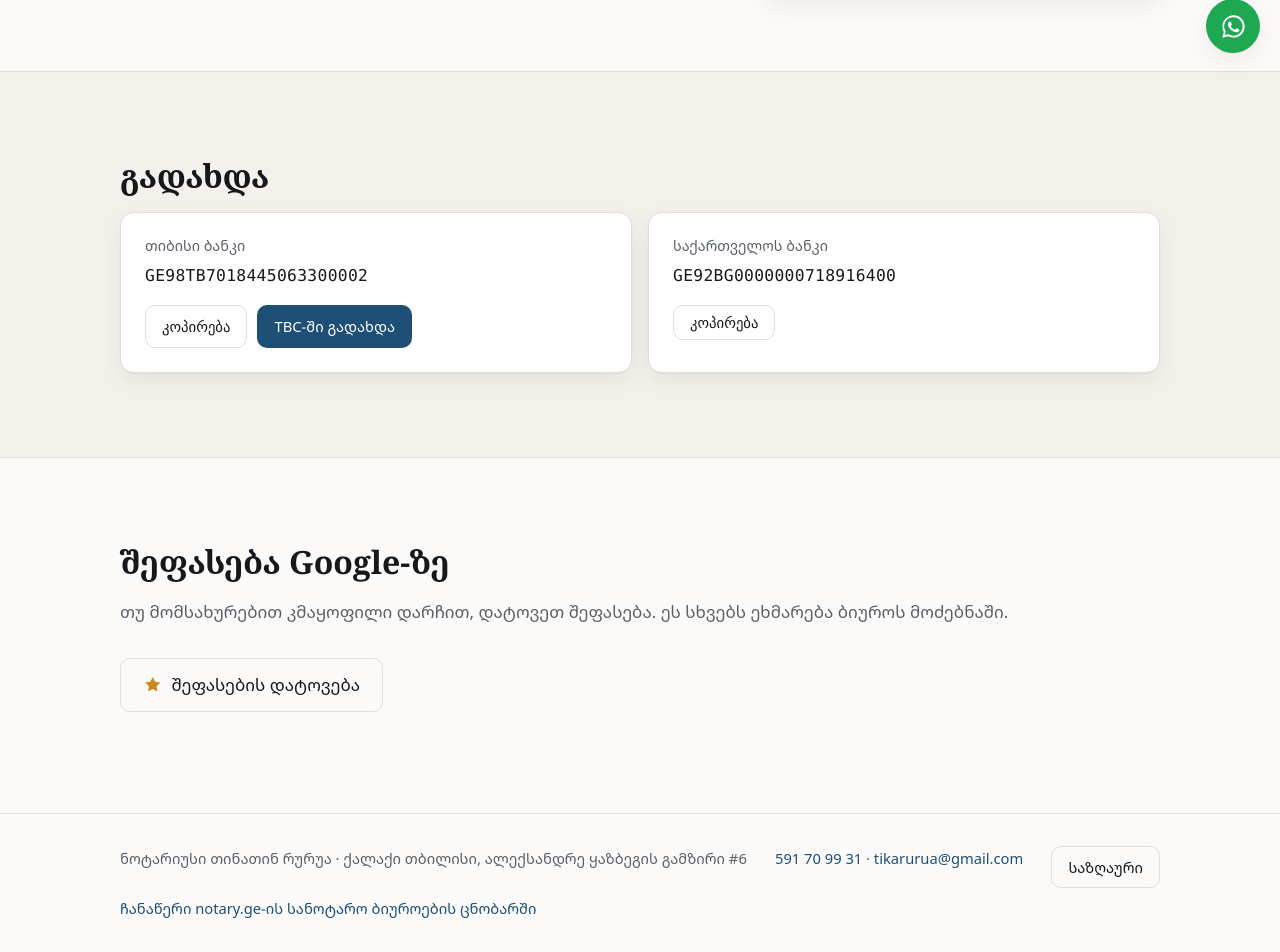
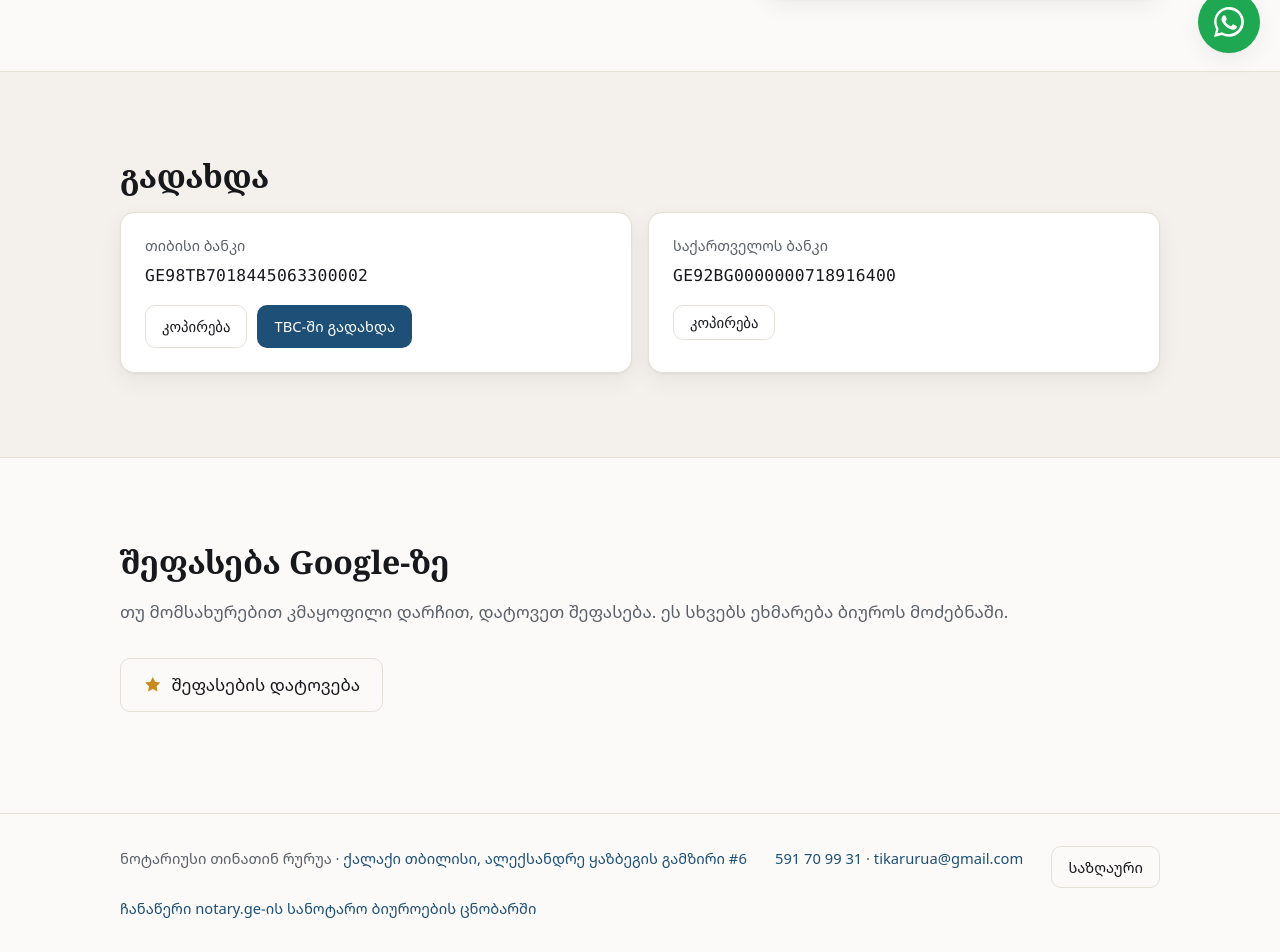
Before and after one commit to petre-c/rurua.ge, a plain HTML site: page index.html in a window 1280 px wide. Shown: the part 727-1679 px from the top of the page. Drawn offline with Linux system fonts and the light colour scheme.

Commit message:
ფუტერის მისამართი რუკის ბმულია, WhatsApp ლოგო გაიზარდა
ფუტერში მისამართი აქამდე უბრალო ტექსტი იყო, თუმცა ჰეროშიც და საზღაურის გვერდზეც
რუკის ბმულია. ახლა ყველგან ერთნაირად იქცევა.

WhatsApp მცურავი ღილაკის ლოგო გაიზარდა, 27-დან 36 პიქსელამდე, წრე კი 54-დან 62-მდე.

ტესტს დაემატა შემოწმება, რომ ფუტერის მისამართი რუკის ბმულია.

*Collaboration by Claude*

```diff
--- a/assets/styles.css
+++ b/assets/styles.css
@@ -559,12 +559,13 @@ a:hover { text-decoration: underline; }
 .wa-float {
   position: fixed; right: 20px; bottom: 20px; z-index: 20;
   display: inline-flex; align-items: center; justify-content: center;
-  width: 54px; height: 54px; border-radius: 50%;
+  width: 62px; height: 62px; border-radius: 50%;
   background: var(--wa); color: #fff;
   box-shadow: var(--shadow);
 }
 .wa-float:hover { filter: brightness(1.06); }
-.wa-float svg { width: 27px; height: 27px; }
+/* ლოგო შესამჩნევად დიდია, წრის დიამეტრის დაახლოებით ნახევარზე მეტი */
+.wa-float svg { width: 36px; height: 36px; }
 
 /* ---------- მობილური ---------- */
 
--- a/index.html
+++ b/index.html
@@ -238,7 +238,7 @@
 
 <footer class="site-foot">
   <div class="wrap foot-inner">
-    <p>ნოტარიუსი თინათინ რურუა &middot; ქალაქი თბილისი, ალექსანდრე ყაზბეგის გამზირი #6</p>
+    <p>ნოტარიუსი თინათინ რურუა &middot; <a href="https://www.google.com/maps/place/?cid=2737741856713212816" target="_blank" rel="noopener">ქალაქი თბილისი, ალექსანდრე ყაზბეგის გამზირი #6</a></p>
     <!-- ნომერი და ელფოსტა ტექსტად: ჰეროში მხოლოდ ხატულებია -->
     <p><a href="tel:+995591709931">591 70 99 31</a> &middot; <a href="mailto:tikarurua@gmail.com">tikarurua@gmail.com</a></p>
     <!-- საზღაურის გვერდი ფუტერშია: ჰედერიდან მოიხსნა, გვერდზე ცალკე ბლოკიც აღარაა -->
```
Also changed, not shown: en/index.html (+1 -1 lines), tests/page.test.mjs (+1 -0 lines).
